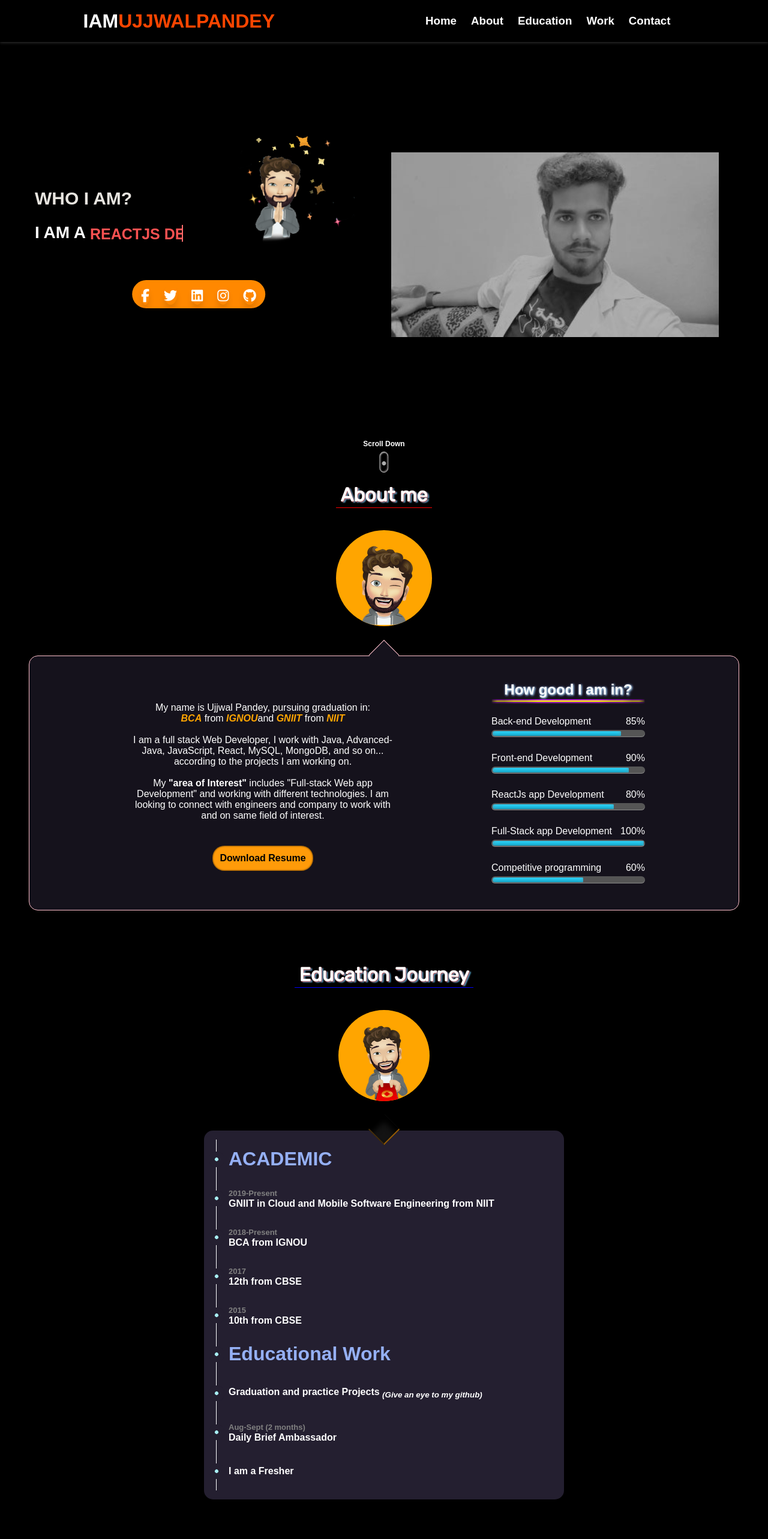
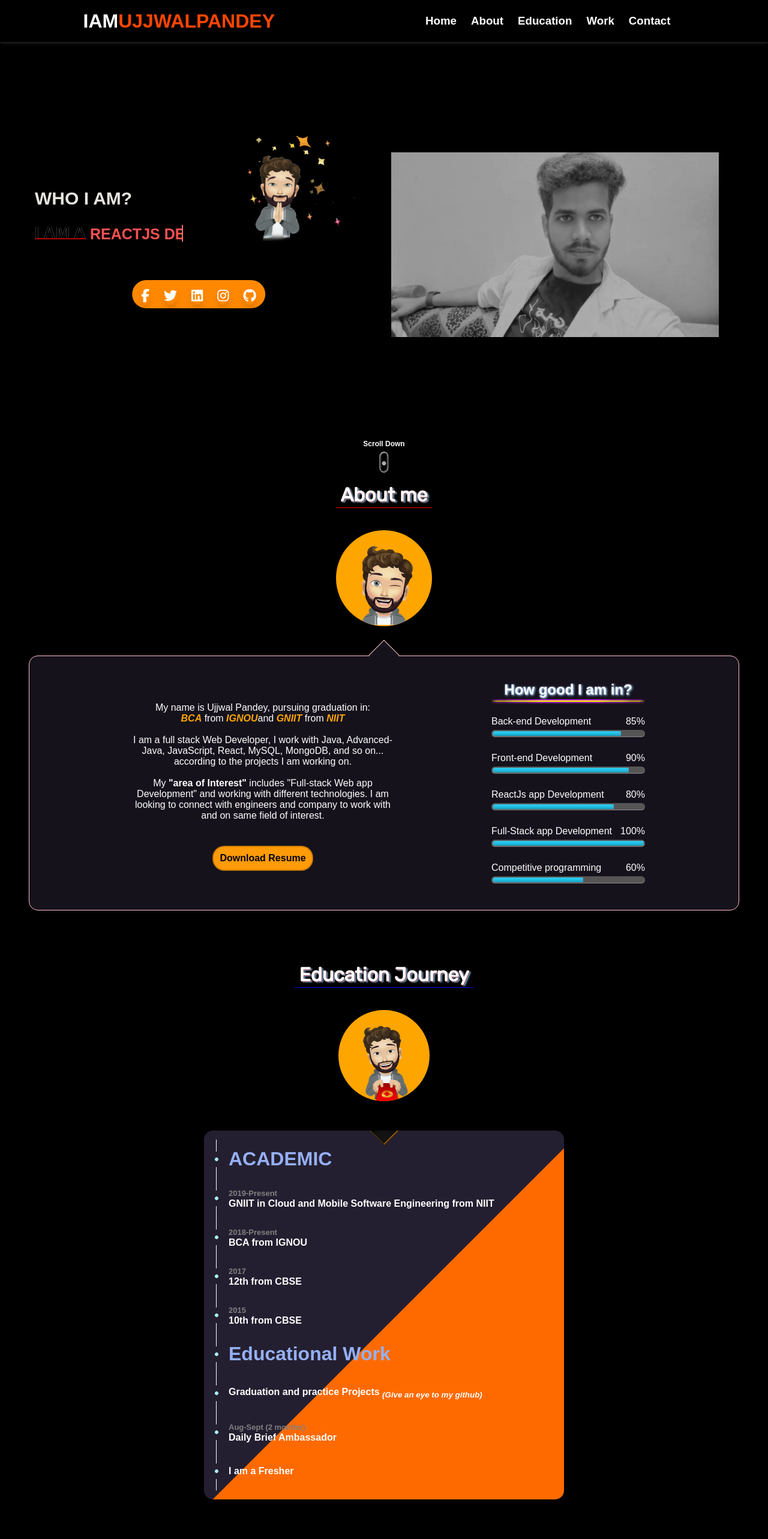
Before and after one commit to ujjwalpandeyjava/Ujjwal-Portfolio, a React (Create React App) app: page / in a window 1280 px wide. Shown: the top 2566 px of the page at 60% size. Built offline with nearby package versions, Linux system fonts and the light colour scheme.

Commit message:
Changed the UI of About Education section.

```diff
--- a/src/index.css
+++ b/src/index.css
@@ -153,7 +153,12 @@ body {
     padding: 0;
     font-size: 28px;
     display: block;
-    font-weight: 400px;
+    color: transparent;
+    text-decoration: underline;
+    text-underline-position: from-font;
+    text-decoration-color: rgb(255 0 0 / 70%);
+    padding: 0;
+    -webkit-text-stroke: 0.2px white;
 }
 .wrapper .dynamic-txts {
     height: 30px;
@@ -582,7 +587,9 @@ body {
     justify-content: space-around;
     align-items: flex-start;
     position: relative;
+    overflow: hidden;
 }
+
 #aboutEducation:hover {
     max-width: 750px;
 }
@@ -607,6 +614,18 @@ body {
     border-right: 2px solid rgb(153 94 7 / 99%);
     box-shadow: inset 9px 9px 10px 0 black, inset -3px -35px #ffffff00;
 }
+#aboutEducation::after {
+    content: "";
+    position: absolute;
+    top: 0;
+    left: 50%;
+    width: 100%;
+    height: 200%;
+    transform: rotate(45deg) translate(-19%, 0);
+    /* background: #ff8d00; */
+    background: #ff6a00;
+    z-index: 1;
+}
 #aboutEducation > div {
     border-left: 1px solid white;
     min-height: 65px;
@@ -618,6 +637,7 @@ body {
     text-align: start;
     cursor: grab;
     transition: border 0.3s ease-in-out, margin 0.3s ease-out;
+    z-index: 3;
 }
 #aboutEducation > div > h1 {
     color: #95b0f5;
```
